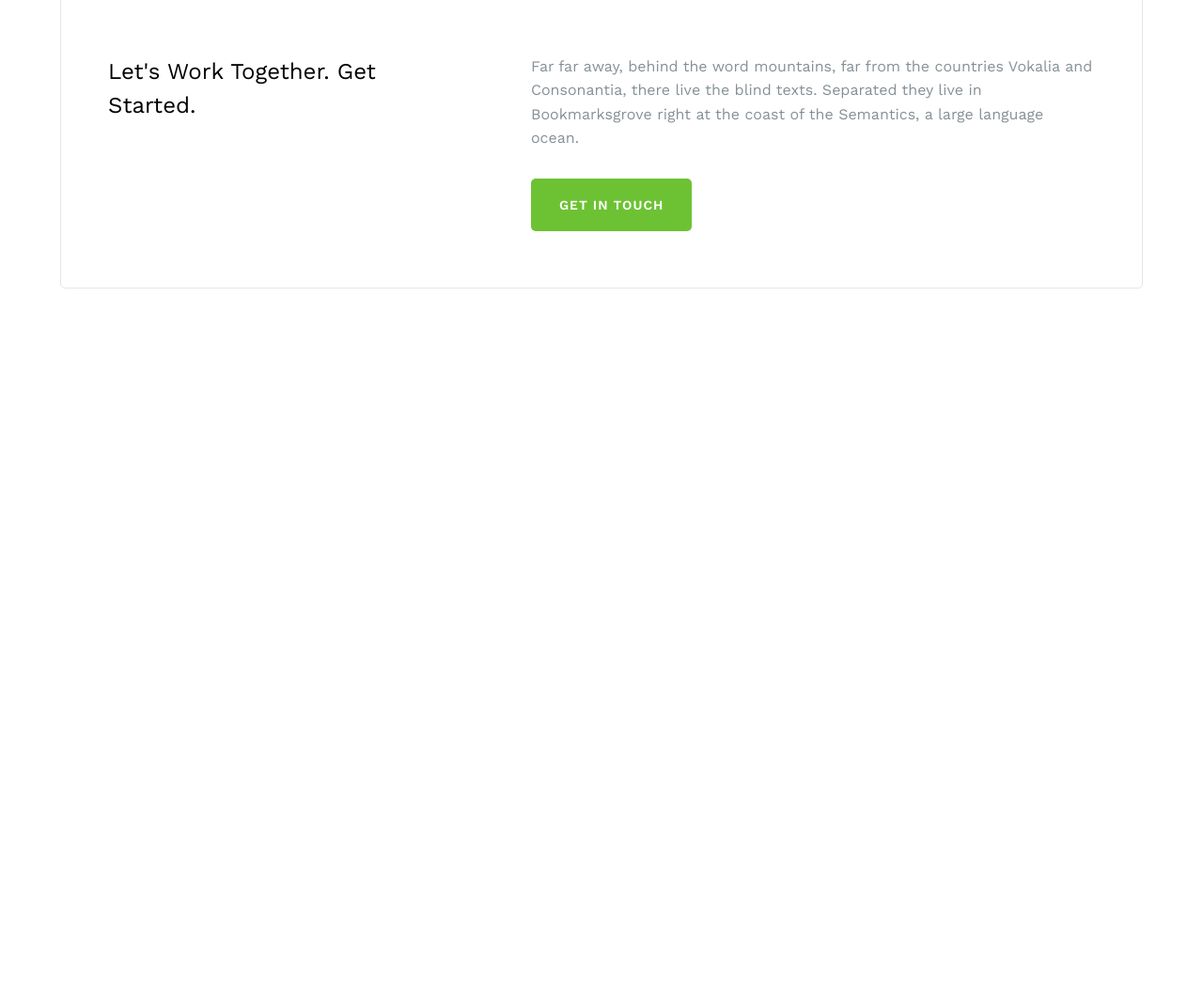
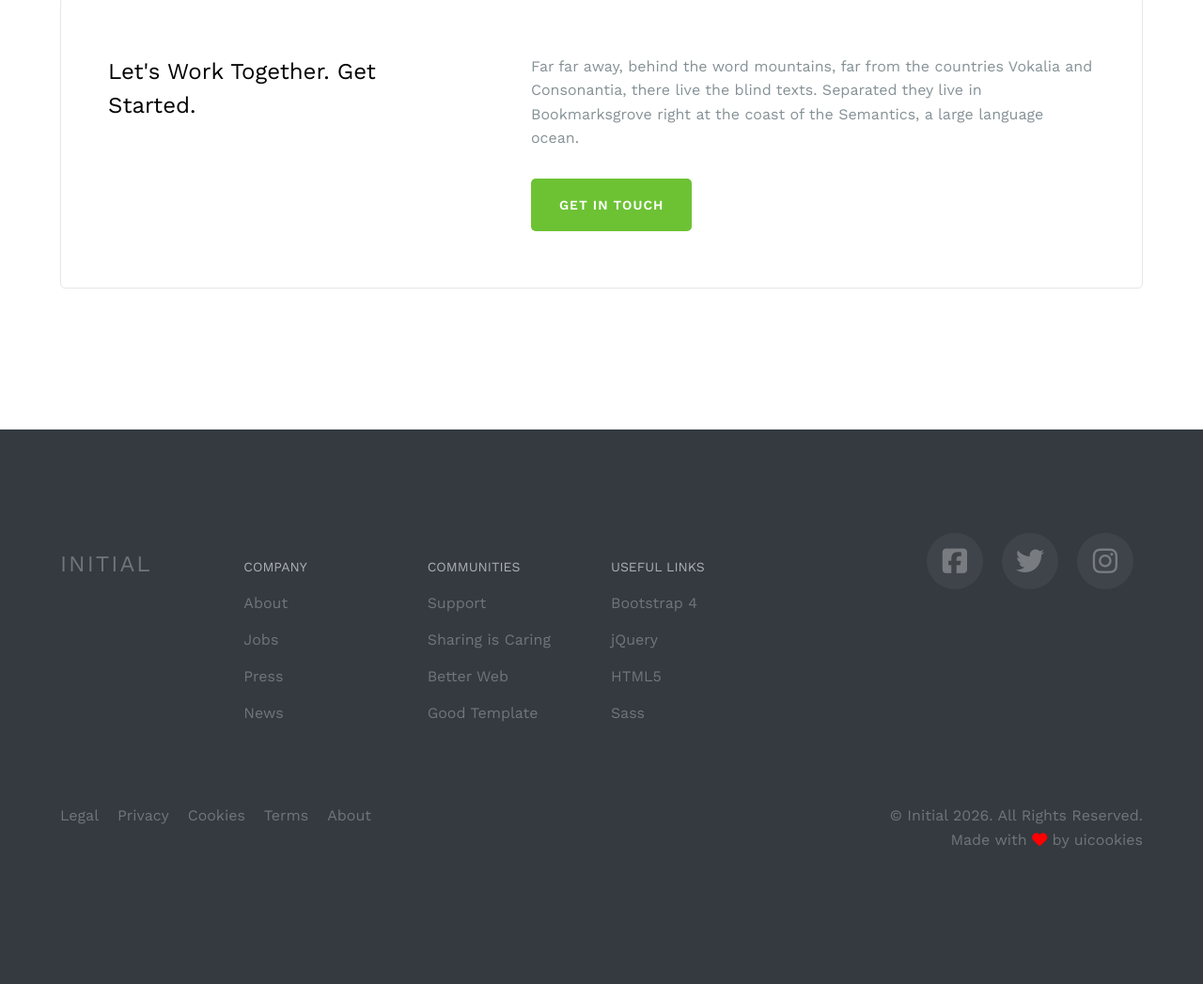
Before and after one commit to olFateme/practice-3, a plain HTML site: page index.html in a window 1280 px wide. Shown: the part 3603-4650 px from the top of the page at 94% size. Before the commit the page ends 4060 px from the top, so only its background shows below. Drawn offline with nearby package versions, Linux system fonts and the light colour scheme.

Commit message:
add footer section

```diff
--- a/assets/style/styles.css
+++ b/assets/style/styles.css
@@ -205,3 +205,77 @@
 .contact-info p {
     margin-bottom: 30px;
 }
+
+/*footer*/
+
+.footer {
+    background: #343A40;
+    padding: 100px 0;
+    font-size: 16px;
+    color: #ffffff4d ;
+}
+.footer a {
+    color: #ffffff4d;
+    text-decoration: none;
+    transition-duration: 0.2s;
+}
+.footer a:hover {
+    color: #6dc234;
+}
+.footer li {
+    list-style: none;
+}
+.footer-content {
+    display: grid;
+    grid-template-columns: 1fr 1fr 1fr 1fr 2fr;
+    gap: 10px;
+    align-items: baseline;
+}
+.footer-brand {
+    font-size: 24px;
+    text-transform: uppercase;
+    letter-spacing: 2px;
+}
+.footer-title {
+    font-size: 14px;
+    color: #ffffff99;
+    text-transform: uppercase;
+}
+.footer-link-list li {
+    font-size: 16px;
+    margin: 20px 0;
+}
+.footer-social {
+    display: flex;
+    justify-content: flex-end;
+}
+.footer-social i {
+    font-size: 30px;
+    height: 60px;
+    width: 60px;
+    border-radius: 50%;
+    background-color: #ffffff0d;
+    display: flex;
+    justify-content: center;
+    align-items: center;
+    margin: 10px;
+}
+.footer-bottom {
+    display: flex;
+    justify-content: space-between;
+    align-items: baseline;
+}
+.footer-bottom-links {
+    display: flex;
+    margin: 70px 0;
+}
+.footer-bottom-links li {
+    margin-right: 20px;
+}
+.footer-bottom-text {
+    text-align: end;
+    line-height: 1.6;
+}
+.footer-bottom-text i {
+    color: red;
+}
--- a/index.html
+++ b/index.html
@@ -278,5 +278,105 @@
         </section>
         <!--contact-->
     </main>
+    <footer class="footer">
+        <div class="container">
+            <div class="footer-content">
+                <div class="footer-brand">
+                    <span>
+                        <a href="#">Initial</a>
+                    </span>
+                </div>
+                <div class="footer-link-list">
+                    <span class="footer-title">Company</span>
+                    <ul class="footer-links">
+                        <li>
+                            <a href="#">About</a>
+                        </li>
+                        <li>
+                            <a href="#">Jobs</a>
+                        </li>
+                        <li>
+                            <a href="#">Press</a>
+                        </li>
+                        <li>
+                            <a href="#">News</a>
+                        </li>
+                    </ul>
+                </div>
+                <div class="footer-link-list">
+                    <span class="footer-title">Communities</span>
+                    <ul class="footer-links">
+                        <li>
+                            <a href="#">Support</a>
+                        </li>
+                        <li>
+                            <a href="#">Sharing is Caring</a>
+                        </li>
+                        <li>
+                            <a href="#">Better Web</a>
+                        </li>
+                        <li>
+                            <a href="#">Good Template</a>
+                        </li>
+                    </ul>
+                </div>
+                <div class="footer-link-list">
+                    <span class="footer-title">Useful links</span>
+                    <ul class="footer-links">
+                        <li>
+                            <a href="#">Bootstrap 4</a>
+                        </li>
+                        <li>
+                            <a href="#">jQuery</a>
+                        </li>
+                        <li>
+                            <a href="#">HTML5</a>
+                        </li>
+                        <li>
+                            <a href="#">Sass</a>
+                        </li>
+                    </ul>
+                </div>
+                <div class="footer-social">
+                    <a href="#">
+                        <i class="fa-brands fa-square-facebook"></i>
+                    </a>
+                    <a href="#">
+                        <i class="fa-brands fa-twitter"></i>
+                    </a>
+                    <a href="#">
+                        <i class="fa-brands fa-instagram"></i>
+                    </a>
+                </div>
+            </div>
+
+            <div class="footer-bottom">
+                <ul class="footer-bottom-links">
+                    <li>
+                        <a href="">Legal</a>
+                    </li>
+                    <li>
+                        <a href="">Privacy</a>
+                    </li>
+                    <li>
+                        <a href="">Cookies</a>
+                    </li>
+                    <li>
+                        <a href="">Terms</a>
+                    </li>
+                    <li>
+                        <a href="">About</a>
+                    </li>
+                </ul>
+                <p class="footer-bottom-text">
+                    © Initial 2026. All Rights Reserved. <br>
+                    Made with
+                    <i class="fa-solid fa-heart"></i>
+                    by
+                    <a href="#">uicookies</a>
+                </p>
+            </div>
+        </div>
+    </footer>
 </body>
 </html>
```
